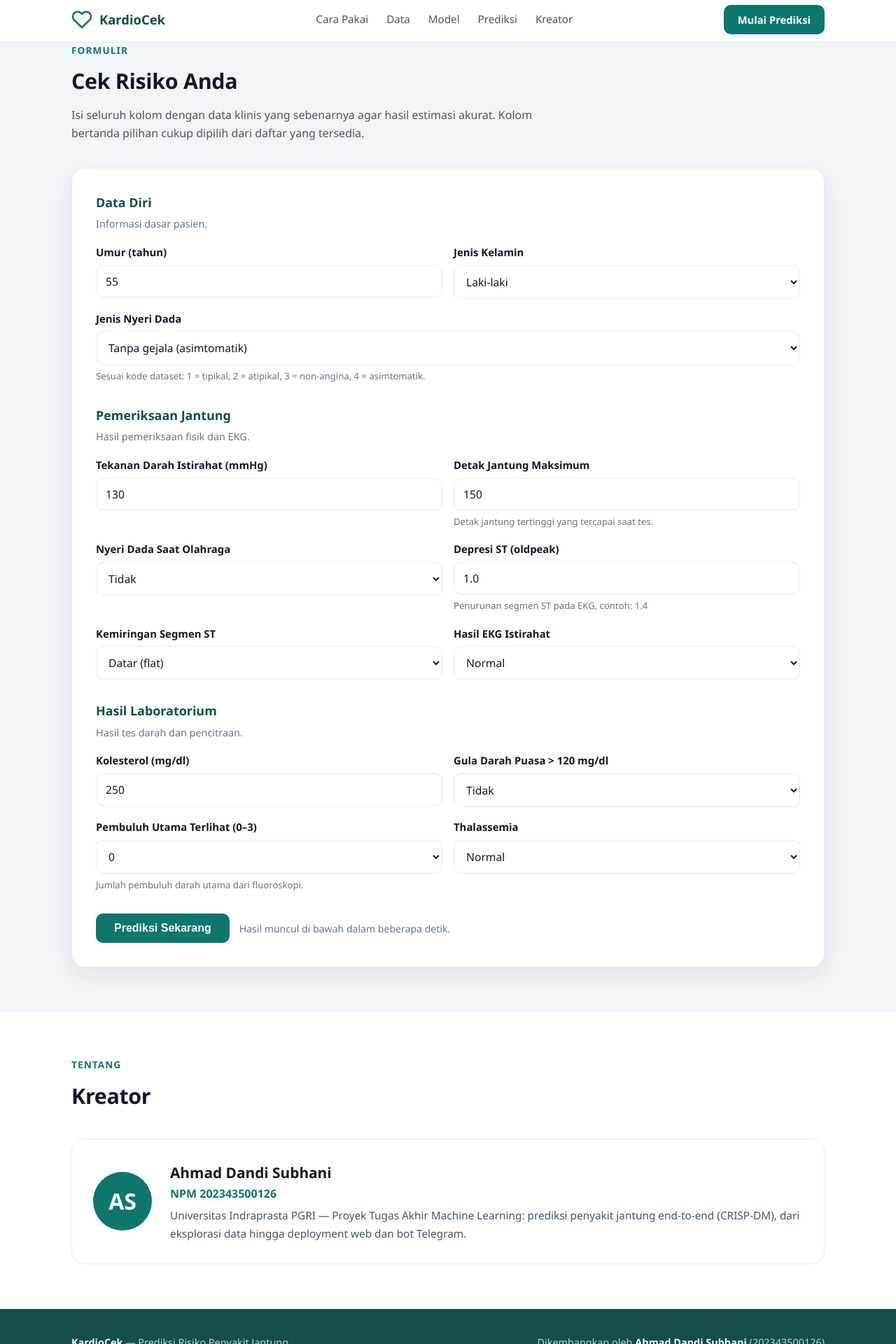
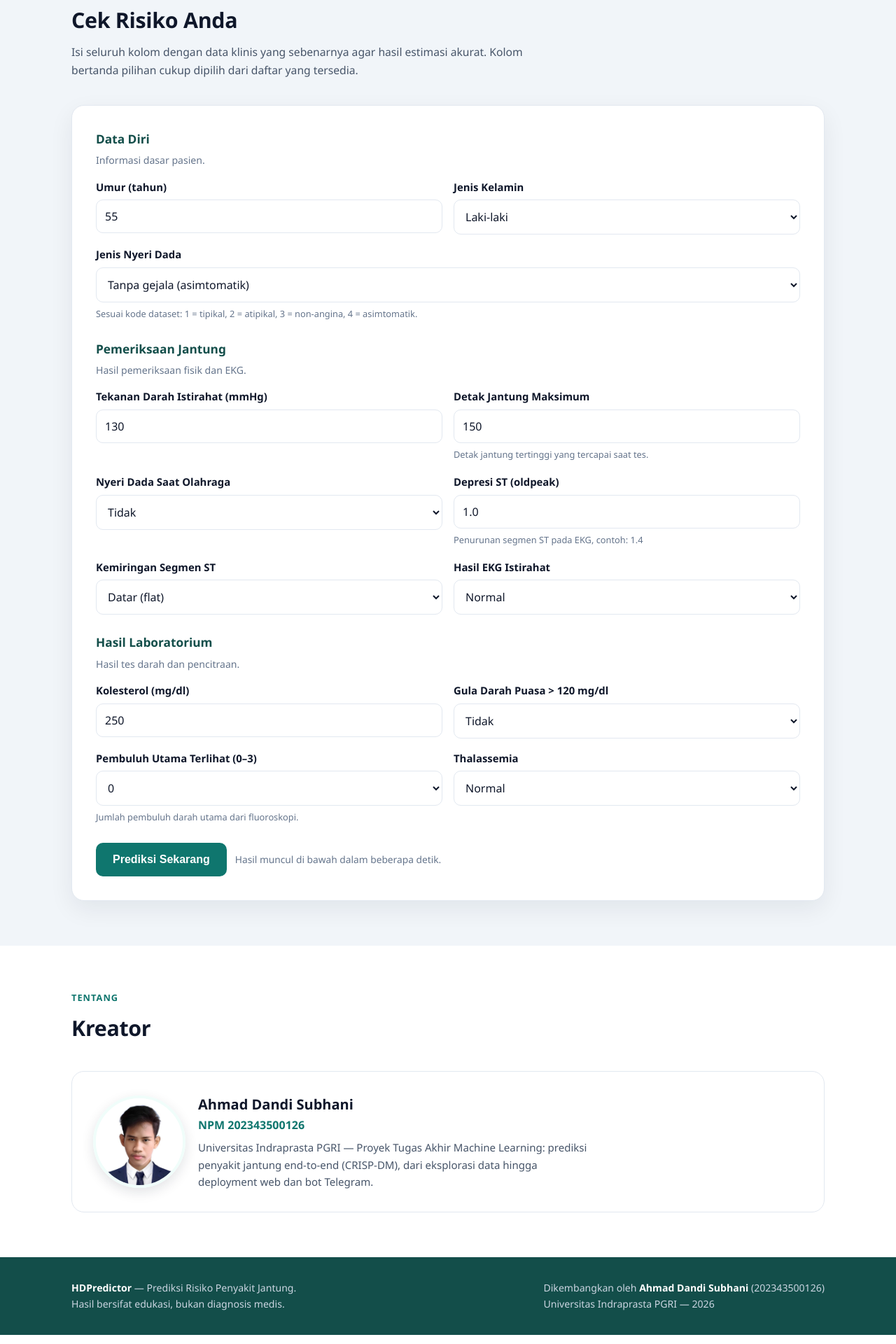
Before and after one commit to dandienter/heart-disease-predictor, a Flask app: page / in a window 1280 px wide, after a click on "Prediksi". Shown: the part 3120-5040 px from the top of the page at 70% size. Run offline with Flask 3, Linux system fonts and the light colour scheme; parts of the project's set-up code (start-up, migrations or seed data) failed here and were passed over.

Commit message:
Rename KardioCek->HDPredictor, mobile-first, foto kreator; bot full tombol inline keyboard

```diff
--- a/templates/index.html
+++ b/templates/index.html
@@ -3,9 +3,10 @@
 <head>
 <meta charset="UTF-8">
 <meta name="viewport" content="width=device-width, initial-scale=1.0">
-<title>KardioCek — Prediksi Risiko Penyakit Jantung</title>
+<title>HDPredictor — Prediksi Risiko Penyakit Jantung</title>
 <meta name="description" content="Aplikasi prediksi risiko penyakit jantung berbasis Machine Learning. Proyek Tugas Akhir oleh Ahmad Dandi Subhani, Universitas Indraprasta PGRI.">
 <style>
+/* ============ MOBILE FIRST ============ */
 :root{
   --teal-900:#134e4a; --teal-700:#0f766e; --teal-600:#0d9488; --teal-50:#f0fdfa;
   --slate-900:#0f172a; --slate-600:#475569; --slate-500:#64748b; --slate-200:#e2e8f0; --slate-100:#f1f5f9;
@@ -14,114 +15,133 @@
   --radius:14px;
 }
 *{box-sizing:border-box;margin:0;padding:0}
-html{scroll-behavior:smooth}
-body{font-family:"Segoe UI",system-ui,-apple-system,Roboto,"Helvetica Neue",Arial,sans-serif;color:var(--slate-900);background:#fff;line-height:1.65}
+html{scroll-behavior:smooth;-webkit-text-size-adjust:100%}
+body{font-family:"Segoe UI",system-ui,-apple-system,Roboto,"Helvetica Neue",Arial,sans-serif;color:var(--slate-900);background:#fff;line-height:1.65;font-size:16px}
 a{color:inherit}
-.wrap{max-width:1120px;margin:0 auto;padding:0 22px}
-/* ---------- header ---------- */
-header{position:sticky;top:0;z-index:50;background:rgba(255,255,255,.94);backdrop-filter:blur(8px);border-bottom:1px solid var(--slate-200)}
-.nav{display:flex;align-items:center;justify-content:space-between;height:64px}
-.brand{display:flex;align-items:center;gap:10px;text-decoration:none;font-weight:700;font-size:1.15rem;color:var(--teal-900)}
-.brand svg{width:30px;height:30px}
-.nav-links{display:flex;gap:26px;list-style:none;font-size:.95rem}
-.nav-links a{text-decoration:none;color:var(--slate-600);font-weight:500}
-.nav-links a:hover{color:var(--teal-700)}
-.btn{display:inline-block;text-decoration:none;border:none;cursor:pointer;font-weight:600;border-radius:10px;padding:12px 26px;font-size:1rem;transition:transform .12s ease,box-shadow .12s ease}
+.wrap{max-width:1120px;margin:0 auto;padding:0 18px}
+/* header */
+header{position:sticky;top:0;z-index:50;background:rgba(255,255,255,.96);backdrop-filter:blur(8px);border-bottom:1px solid var(--slate-200)}
+.nav{display:flex;align-items:center;justify-content:space-between;min-height:60px;padding:8px 0}
+.brand{display:flex;align-items:center;gap:9px;text-decoration:none;font-weight:700;font-size:1.1rem;color:var(--teal-900)}
+.brand svg{width:28px;height:28px;flex:none}
+.nav-links{display:none}
+.btn{display:inline-flex;align-items:center;justify-content:center;text-decoration:none;border:none;cursor:pointer;font-weight:600;border-radius:10px;padding:13px 24px;font-size:1rem;min-height:48px;transition:background .15s ease}
 .btn-primary{background:var(--teal-700);color:#fff}
-.btn-primary:hover{background:var(--teal-900);box-shadow:0 8px 20px rgba(15,118,110,.25)}
+.btn-primary:hover{background:var(--teal-900)}
 .btn-outline{background:#fff;color:var(--teal-700);border:2px solid var(--teal-700)}
 .btn-outline:hover{background:var(--teal-50)}
-.btn-nav{padding:9px 20px;font-size:.92rem}
-/* ---------- hero ---------- */
-.hero{background:linear-gradient(180deg,var(--teal-50) 0%,#fff 100%);padding:72px 0 56px}
-.eyebrow{display:inline-block;background:#fff;border:1px solid var(--slate-200);color:var(--teal-700);font-weight:600;font-size:.82rem;letter-spacing:.06em;text-transform:uppercase;padding:6px 14px;border-radius:999px;margin-bottom:18px}
-.hero h1{font-size:2.6rem;line-height:1.2;letter-spacing:-.01em;color:var(--slate-900);max-width:640px}
+.btn-nav{padding:10px 18px;font-size:.92rem;min-height:44px}
+/* hero */
+.hero{background:linear-gradient(180deg,var(--teal-50) 0%,#fff 100%);padding:48px 0 40px}
+.eyebrow{display:inline-block;background:#fff;border:1px solid var(--slate-200);color:var(--teal-700);font-weight:600;font-size:.78rem;letter-spacing:.06em;text-transform:uppercase;padding:6px 14px;border-radius:999px;margin-bottom:16px}
+.hero h1{font-size:1.85rem;line-height:1.25;letter-spacing:-.01em;max-width:640px}
 .hero h1 span{color:var(--teal-700)}
-.hero p.lead{margin:18px 0 28px;font-size:1.12rem;color:var(--slate-600);max-width:620px}
-.hero-cta{display:flex;gap:14px;flex-wrap:wrap}
-.stats{display:grid;grid-template-columns:repeat(4,1fr);gap:14px;margin-top:44px}
-.stat{background:#fff;border:1px solid var(--slate-200);border-radius:var(--radius);padding:18px 20px}
-.stat b{display:block;font-size:1.55rem;color:var(--teal-700)}
-.stat span{font-size:.88rem;color:var(--slate-500)}
-/* ---------- sections ---------- */
-section{padding:64px 0}
+.hero p.lead{margin:16px 0 24px;font-size:1.02rem;color:var(--slate-600);max-width:620px}
+.hero-cta{display:flex;gap:12px;flex-wrap:wrap}
+.hero-cta .btn{flex:1 1 200px}
+.stats{display:grid;grid-template-columns:1fr 1fr;gap:12px;margin-top:36px}
+.stat{background:#fff;border:1px solid var(--slate-200);border-radius:var(--radius);padding:16px}
+.stat b{display:block;font-size:1.4rem;color:var(--teal-700)}
+.stat span{font-size:.84rem;color:var(--slate-500)}
+/* sections */
+section{padding:48px 0}
 section.alt{background:var(--slate-100)}
-.sec-head{max-width:680px;margin-bottom:36px}
-.sec-head h2{font-size:1.9rem;letter-spacing:-.01em;margin-bottom:10px}
-.sec-head p{color:var(--slate-600)}
-.kicker{color:var(--teal-700);font-weight:700;font-size:.85rem;letter-spacing:.08em;text-transform:uppercase;margin-bottom:8px}
-/* steps */
-.steps{display:grid;grid-template-columns:repeat(4,1fr);gap:16px}
-.step{background:#fff;border:1px solid var(--slate-200);border-radius:var(--radius);padding:24px 20px}
-.step .num{display:flex;align-items:center;justify-content:center;width:38px;height:38px;border-radius:50%;background:var(--teal-700);color:#fff;font-weight:700;margin-bottom:14px}
-.step h3{font-size:1.05rem;margin-bottom:8px}
-.step p{font-size:.93rem;color:var(--slate-600)}
-/* notice */
-.notice{border-radius:var(--radius);padding:20px 24px;font-size:.96rem;margin:0 0 8px}
+.sec-head{max-width:680px;margin-bottom:28px}
+.sec-head h2{font-size:1.55rem;letter-spacing:-.01em;margin-bottom:8px}
+.sec-head p{color:var(--slate-600);font-size:.98rem}
+.kicker{color:var(--teal-700);font-weight:700;font-size:.8rem;letter-spacing:.08em;text-transform:uppercase;margin-bottom:8px}
+.steps{display:grid;grid-template-columns:1fr;gap:12px}
+.step{background:#fff;border:1px solid var(--slate-200);border-radius:var(--radius);padding:20px}
+.step .num{display:flex;align-items:center;justify-content:center;width:36px;height:36px;border-radius:50%;background:var(--teal-700);color:#fff;font-weight:700;margin-bottom:12px}
+.step h3{font-size:1.02rem;margin-bottom:6px}
+.step p{font-size:.92rem;color:var(--slate-600)}
+.notice{border-radius:var(--radius);padding:18px 20px;font-size:.93rem}
 .notice.warn{background:var(--amber-50);border:1px solid #fcd34d;color:#92400e}
 .notice b{display:block;margin-bottom:4px;color:var(--amber-700)}
 /* tables */
-.tbl-wrap{overflow-x:auto;border:1px solid var(--slate-200);border-radius:var(--radius);background:#fff}
-table{width:100%;border-collapse:collapse;font-size:.93rem}
-th,td{text-align:left;padding:11px 14px;border-bottom:1px solid var(--slate-200)}
+.tbl-wrap{overflow-x:auto;-webkit-overflow-scrolling:touch;border:1px solid var(--slate-200);border-radius:var(--radius);background:#fff}
+table{width:100%;border-collapse:collapse;font-size:.87rem;min-width:560px}
+th,td{text-align:left;padding:10px 12px;border-bottom:1px solid var(--slate-200)}
 th{background:var(--teal-900);color:#fff;font-weight:600;white-space:nowrap}
 tr:last-child td{border-bottom:none}
 tbody tr:nth-child(even){background:#f8fafc}
-.metrics{display:grid;grid-template-columns:repeat(5,1fr);gap:14px;margin:26px 0}
-.metric{background:#fff;border:1px solid var(--slate-200);border-radius:var(--radius);padding:18px;text-align:center}
-.metric b{display:block;font-size:1.7rem;color:var(--teal-700)}
-.metric span{font-size:.85rem;color:var(--slate-500)}
-/* ---------- form ---------- */
-.form-card{background:#fff;border:1px solid var(--slate-200);border-radius:18px;padding:34px;box-shadow:0 12px 34px rgba(15,23,42,.07)}
-.fgroup{margin-bottom:30px}
-.fgroup>h3{font-size:1.12rem;margin-bottom:4px;color:var(--teal-900)}
-.fgroup>p{font-size:.9rem;color:var(--slate-500);margin-bottom:16px}
-.grid{display:grid;grid-template-columns:1fr 1fr;gap:16px}
+.metrics{display:grid;grid-template-columns:1fr 1fr 1fr;gap:10px;margin:22px 0}
+.metric{background:#fff;border:1px solid var(--slate-200);border-radius:var(--radius);padding:14px 8px;text-align:center}
+.metric b{display:block;font-size:1.35rem;color:var(--teal-700)}
+.metric span{font-size:.78rem;color:var(--slate-500)}
+/* form */
+.form-card{background:#fff;border:1px solid var(--slate-200);border-radius:18px;padding:22px;box-shadow:0 12px 34px rgba(15,23,42,.07)}
+.fgroup{margin-bottom:26px}
+.fgroup>h3{font-size:1.08rem;margin-bottom:4px;color:var(--teal-900)}
+.fgroup>p{font-size:.88rem;color:var(--slate-500);margin-bottom:14px}
+.grid{display:grid;grid-template-columns:1fr;gap:14px}
 .field{display:flex;flex-direction:column;gap:6px}
-.field.full{grid-column:1/-1}
 .field label{font-weight:600;font-size:.93rem}
-.field small{color:var(--slate-500);font-size:.82rem}
-.field input,.field select{border:1.5px solid var(--slate-200);border-radius:10px;padding:11px 13px;font-size:.98rem;font-family:inherit;background:#fff;color:var(--slate-900)}
+.field small{color:var(--slate-500);font-size:.8rem}
+.field input,.field select{border:1.5px solid var(--slate-200);border-radius:10px;padding:12px;font-size:1rem;min-height:48px;font-family:inherit;background:#fff;color:var(--slate-900);width:100%}
 .field input:focus,.field select:focus{outline:none;border-color:var(--teal-600);box-shadow:0 0 0 3px rgba(13,148,136,.15)}
-.form-actions{margin-top:8px;display:flex;gap:14px;align-items:center;flex-wrap:wrap}
-.hint{font-size:.88rem;color:var(--slate-500)}
+.form-actions{margin-top:6px;display:flex;flex-direction:column;gap:12px}
+.form-actions .btn{width:100%}
+.hint{font-size:.86rem;color:var(--slate-500);text-align:center}
 /* result */
-#hasil{display:none;margin-top:28px;border-radius:18px;padding:30px;border:1.5px solid var(--slate-200)}
-#hasil.show{display:block;animation:fade .4s ease}
-@keyframes fade{from{opacity:0;transform:translateY(8px)}to{opacity:1;transform:none}}
+#hasil{display:none;margin-top:24px;border-radius:18px;padding:24px;border:1.5px solid var(--slate-200)}
+#hasil.show{display:block}
 #hasil.tinggi{background:var(--rose-50);border-color:#fecdd3}
 #hasil.rendah{background:var(--green-50);border-color:#bbf7d0}
-#hasil h3{font-size:1.35rem;margin-bottom:6px}
+#hasil h3{font-size:1.25rem;margin-bottom:6px}
 #hasil.tinggi h3{color:var(--rose-600)}
 #hasil.rendah h3{color:var(--green-700)}
-.prob-row{display:flex;align-items:center;gap:14px;margin:16px 0 8px}
+.prob-row{display:flex;align-items:center;gap:12px;margin:14px 0 8px}
 .prob-track{flex:1;height:14px;background:#e2e8f0;border-radius:999px;overflow:hidden}
 .prob-fill{height:100%;width:0;border-radius:999px;transition:width 1s ease}
 #hasil.tinggi .prob-fill{background:linear-gradient(90deg,#fb7185,#e11d48)}
 #hasil.rendah .prob-fill{background:linear-gradient(90deg,#4ade80,#15803d)}
-.prob-num{font-weight:700;font-size:1.15rem;min-width:64px;text-align:right}
-#hasil .interp{font-size:.95rem;color:var(--slate-600)}
-.err{background:var(--rose-50);border:1px solid #fecdd3;color:#9f1239;border-radius:10px;padding:12px 16px;margin-top:16px;display:none}
+.prob-num{font-weight:700;font-size:1.1rem;min-width:60px;text-align:right}
+#hasil .interp{font-size:.93rem;color:var(--slate-600)}
+.err{background:var(--rose-50);border:1px solid #fecdd3;color:#9f1239;border-radius:10px;padding:12px 16px;margin-top:16px;display:none;font-size:.93rem}
 /* creator */
-.creator-card{display:flex;gap:26px;align-items:center;background:#fff;border:1px solid var(--slate-200);border-radius:18px;padding:30px}
-.avatar{flex:0 0 84px;width:84px;height:84px;border-radius:50%;background:var(--teal-700);color:#fff;display:flex;align-items:center;justify-content:center;font-size:2rem;font-weight:700}
-.creator-card h3{font-size:1.3rem}
+.creator-card{display:flex;flex-direction:column;align-items:center;text-align:center;gap:18px;background:#fff;border:1px solid var(--slate-200);border-radius:18px;padding:28px 22px}
+.creator-photo{width:120px;height:120px;border-radius:50%;object-fit:cover;border:4px solid var(--teal-50);box-shadow:0 6px 18px rgba(15,23,42,.12);flex:none}
+.creator-card h3{font-size:1.25rem}
 .creator-card .npm{color:var(--teal-700);font-weight:600}
-.creator-card p{color:var(--slate-600);font-size:.96rem;margin-top:6px}
+.creator-card p{color:var(--slate-600);font-size:.94rem;margin-top:6px;max-width:560px}
 /* footer */
-footer{background:var(--teal-900);color:#cbd5e1;padding:36px 0;font-size:.9rem}
-footer .wrap{display:flex;justify-content:space-between;gap:20px;flex-wrap:wrap}
+footer{background:var(--teal-900);color:#cbd5e1;padding:32px 0;font-size:.88rem}
+footer .wrap{display:flex;flex-direction:column;gap:16px}
 footer b{color:#fff}
-/* responsive */
-@media(max-width:860px){
-  .stats{grid-template-columns:1fr 1fr}
-  .steps{grid-template-columns:1fr 1fr}
-  .metrics{grid-template-columns:1fr 1fr 1fr}
-  .grid{grid-template-columns:1fr}
-  .hero h1{font-size:2rem}
-  .nav-links{display:none}
-  .form-card{padding:22px}
-  .creator-card{flex-direction:column;text-align:center}
+/* ============ DESKTOP (min-width: 860px) ============ */
+@media(min-width:860px){
+  .wrap{padding:0 22px}
+  .nav-links{display:flex;gap:26px;list-style:none;font-size:.95rem}
+  .nav-links a{text-decoration:none;color:var(--slate-600);font-weight:500}
+  .nav-links a:hover{color:var(--teal-700)}
+  .hero{padding:72px 0 56px}
+  .hero h1{font-size:2.6rem}
+  .hero p.lead{font-size:1.12rem}
+  .hero-cta .btn{flex:none}
+  .stats{grid-template-columns:repeat(4,1fr);gap:14px;margin-top:44px}
+  .stat{padding:18px 20px}
+  .stat b{font-size:1.55rem}
+  section{padding:64px 0}
+  .sec-head{margin-bottom:36px}
+  .sec-head h2{font-size:1.9rem}
+  .steps{grid-template-columns:repeat(4,1fr);gap:16px}
+  .step{padding:24px 20px}
+  .metrics{grid-template-columns:repeat(5,1fr);gap:14px;margin:26px 0}
+  .metric{padding:18px}
+  .metric b{font-size:1.7rem}
+  .metric span{font-size:.85rem}
+  table{font-size:.93rem;min-width:0}
+  .form-card{padding:34px}
+  .grid{grid-template-columns:1fr 1fr;gap:16px}
+  .field.full{grid-column:1/-1}
+  .form-actions{flex-direction:row;align-items:center}
+  .form-actions .btn{width:auto}
+  .hint{text-align:left}
+  #hasil{padding:30px}
+  .creator-card{flex-direction:row;text-align:left;padding:30px}
+  .creator-photo{width:132px;height:132px}
+  footer .wrap{flex-direction:row;justify-content:space-between;align-items:flex-start}
 }
 </style>
 </head>
@@ -131,7 +151,7 @@ footer b{color:#fff}
   <div class="wrap nav">
     <a class="brand" href="#beranda">
       <svg viewBox="0 0 24 24" fill="none" stroke="#0f766e" stroke-width="2" stroke-linecap="round" stroke-linejoin="round"><path d="M20.8 4.6a5.5 5.5 0 0 0-7.8 0L12 5.6l-1-1a5.5 5.5 0 0 0-7.8 7.8l1 1L12 21l7.8-7.6 1-1a5.5 5.5 0 0 0 0-7.8z"/></svg>
-      KardioCek
+      HDPredictor
     </a>
     <ul class="nav-links">
       <li><a href="#cara">Cara Pakai</a></li>
@@ -165,7 +185,7 @@ footer b{color:#fff}
 <section id="cara">
   <div class="wrap">
     <div class="notice warn"><b>Penting untuk dipahami</b>Hasil prediksi pada aplikasi ini hanya bersifat edukasi dan bukan diagnosis medis. Untuk kepastian kondisi kesehatan Anda, konsultasikan langsung dengan dokter atau tenaga medis profesional.</div>
-    <div style="height:34px"></div>
+    <div style="height:28px"></div>
     <div class="sec-head">
       <div class="kicker">Panduan</div>
       <h2>Cara Menggunakan Aplikasi</h2>
@@ -303,7 +323,7 @@ footer b{color:#fff}
       <h2>Kreator</h2>
     </div>
     <div class="creator-card">
-      <div class="avatar">AS</div>
+      <img class="creator-photo" src="/static/foto.jpg" alt="Foto Ahmad Dandi Subhani">
       <div>
         <h3>Ahmad Dandi Subhani</h3>
         <div class="npm">NPM 202343500126</div>
@@ -315,7 +335,7 @@ footer b{color:#fff}
 
 <footer>
   <div class="wrap">
-    <div><b>KardioCek</b> &mdash; Prediksi Risiko Penyakit Jantung.<br>Hasil bersifat edukasi, bukan diagnosis medis.</div>
+    <div><b>HDPredictor</b> &mdash; Prediksi Risiko Penyakit Jantung.<br>Hasil bersifat edukasi, bukan diagnosis medis.</div>
     <div>Dikembangkan oleh <b>Ahmad Dandi Subhani</b> (202343500126)<br>Universitas Indraprasta PGRI &mdash; 2026</div>
   </div>
 </footer>
```
Also changed, not shown: bot.py (+75 -36 lines), static/foto.jpg (added), 1 other file.
